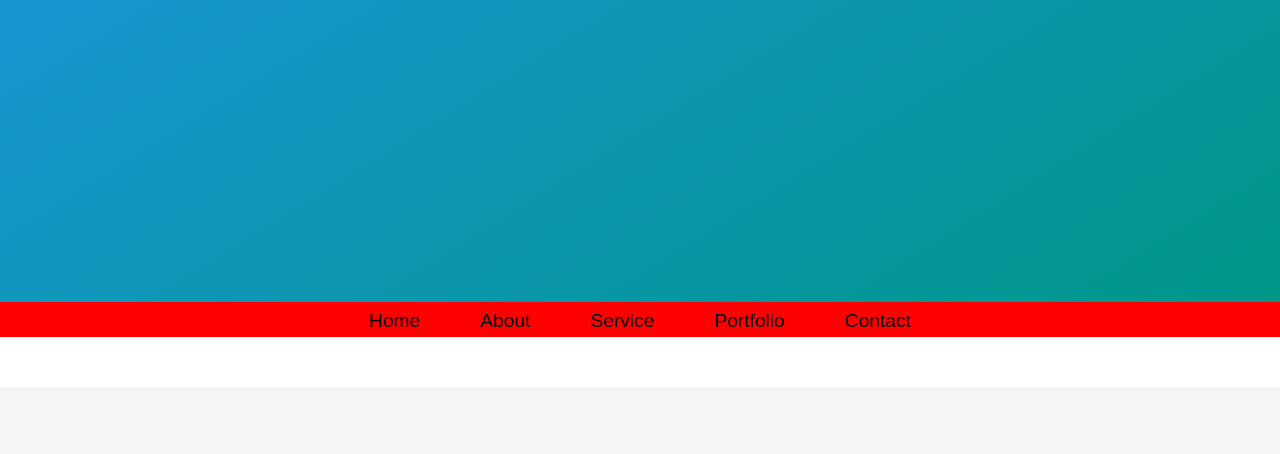
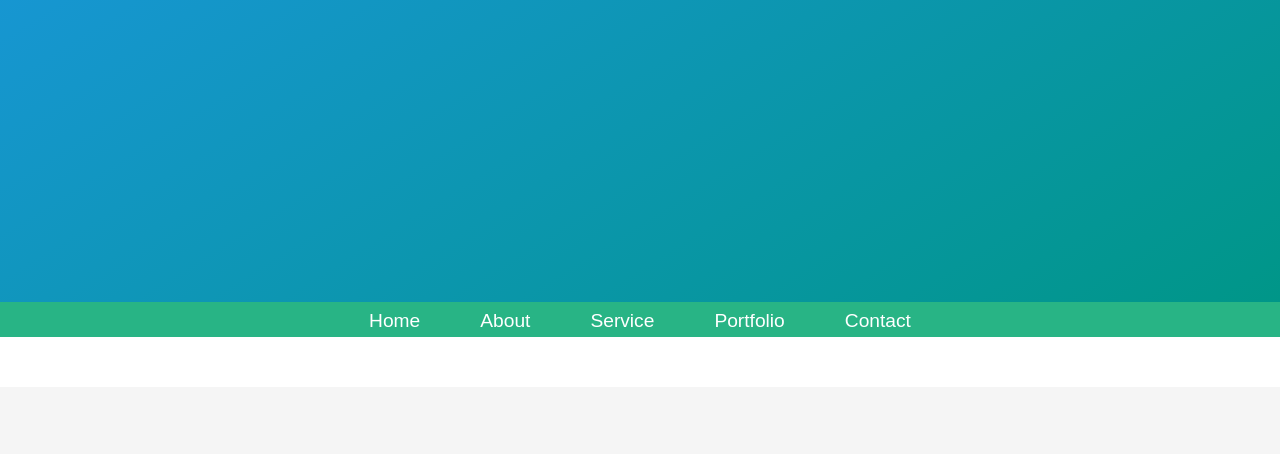
Before and after one commit to waaw-meem/Leading-Website, a plain HTML site: page index.html in a window 1280 px wide. Shown: the part 498-952 px from the top of the page. Drawn offline with Linux system fonts and the light colour scheme; files whose address does not match are found by name.

Commit message:
Work Complete

```diff
--- a/Style.css
+++ b/Style.css
@@ -29,7 +29,7 @@ body{
     font-size: 1.5em;
 }
 nav{
-    background-color: rgb(255, 0, 0);
+    background-color:#28b485;
     width: 100%;
     height: 35px;
 }
@@ -46,14 +46,14 @@ li{
 }
 li a{
     text-decoration: none;
-    color: black;
+    color: white;
     font-size: larger;
     padding: 4px;
     line-height: 2;
     font-family: Arial, Helvetica, sans-serif;
 }
 li a:hover{
-    background-color: grey;
+    background-color: #7ed56f;
     color:white;
     font-family: cursive;
 }
@@ -177,7 +177,7 @@ font-style: oblique;
 .row3{
     width: 100%;
     padding: 35px 5px 35px 5px;
-    background-color: red;
+    background-color: #7ed56f;
     text-align: center;
 }
 .cont1{
```
